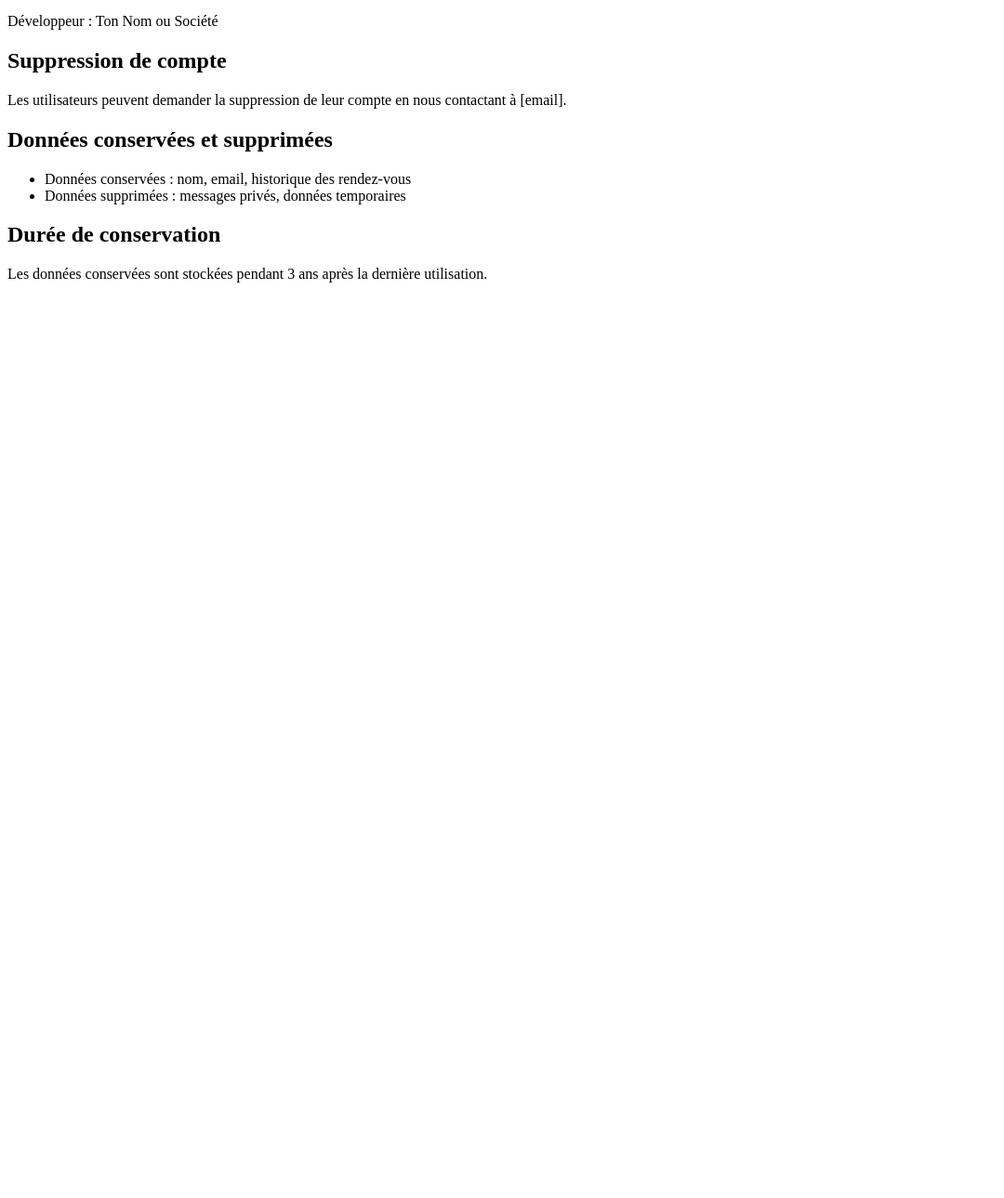
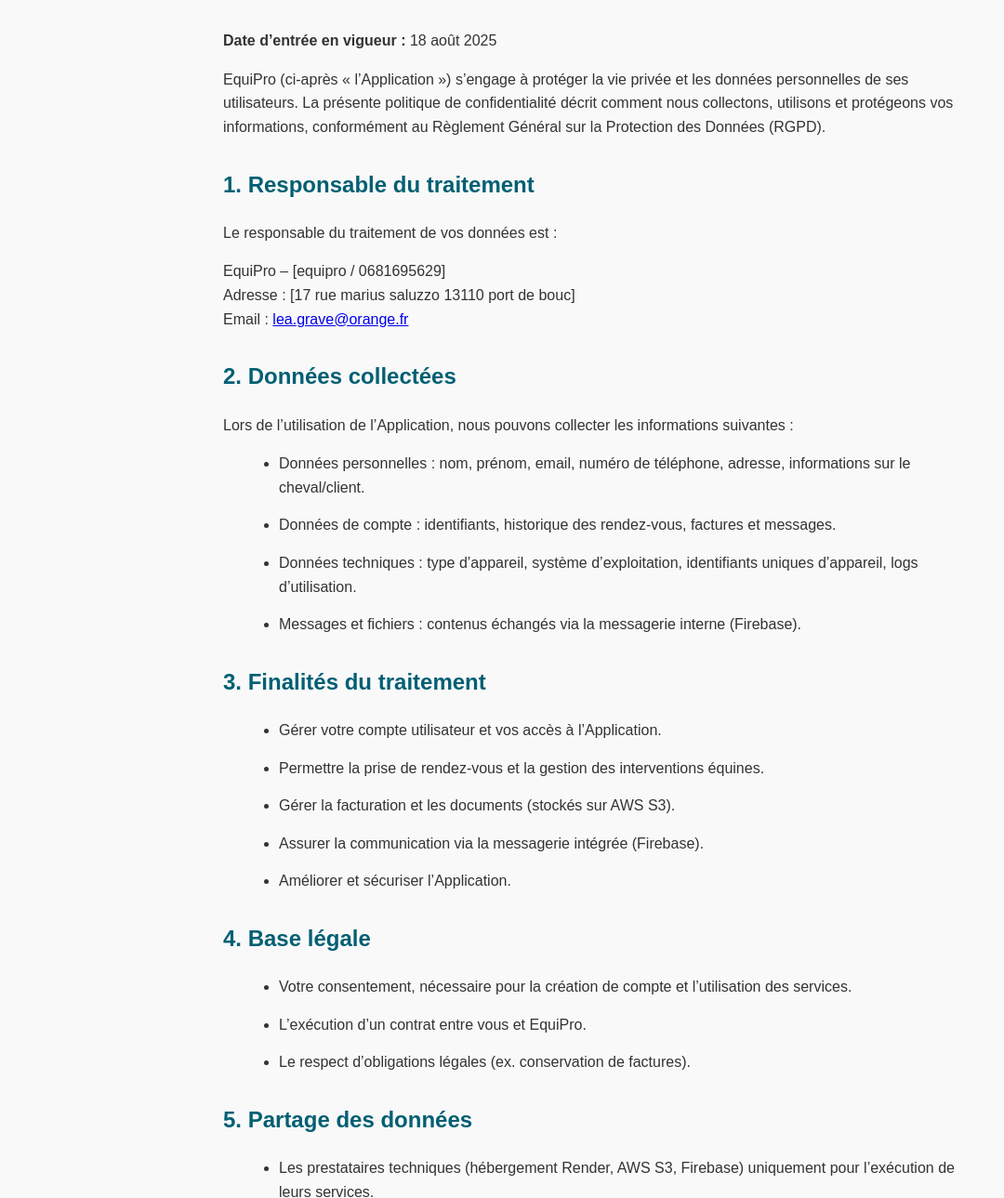
Before and after one commit to leagrave/equipro-policy, a plain HTML site: page privacy_policy.html in a window 1280 px wide. Shown: the part 100-1389 px from the top of the page at 93% size, without its empty margins (0-1080 px from the left). Before the commit the page ends 800 px from the top, so only its background shows below. Drawn offline with Linux system fonts and the light colour scheme.

Commit message:
Update privacy_policy.html

```diff
--- a/privacy_policy.html
+++ b/privacy_policy.html
@@ -1,24 +1,109 @@
 <!DOCTYPE html>
 <html lang="fr">
 <head>
-<meta charset="UTF-8">
-<title>Politique de confidentialité - EquiPro</title>
+    <meta charset="UTF-8">
+    <meta name="viewport" content="width=device-width, initial-scale=1.0">
+    <title>Politique de confidentialité – EquiPro</title>
+    <style>
+        body {
+            font-family: Arial, sans-serif;
+            line-height: 1.6;
+            max-width: 800px;
+            margin: 40px auto;
+            padding: 0 20px;
+            background-color: #f9f9f9;
+            color: #333;
+        }
+        h1, h2 {
+            color: #005f73;
+        }
+        h1 {
+            text-align: center;
+            margin-bottom: 40px;
+        }
+        h2 {
+            margin-top: 30px;
+        }
+        p, li {
+            margin-bottom: 15px;
+        }
+        ul {
+            margin-left: 20px;
+        }
+    </style>
 </head>
 <body>
-<h1>Politique de confidentialité - EquiPro</h1>
-<p>Nom de l'application : EquiPro</p>
-<p>Développeur : Ton Nom ou Société</p>
 
-<h2>Suppression de compte</h2>
-<p>Les utilisateurs peuvent demander la suppression de leur compte en nous contactant à [email].</p>
+    <h1>Politique de confidentialité – EquiPro</h1>
 
-<h2>Données conservées et supprimées</h2>
-<ul>
-<li>Données conservées : nom, email, historique des rendez-vous</li>
-<li>Données supprimées : messages privés, données temporaires</li>
-</ul>
+    <p><strong>Date d’entrée en vigueur :</strong> 18 août 2025</p>
 
-<h2>Durée de conservation</h2>
-<p>Les données conservées sont stockées pendant 3 ans après la dernière utilisation.</p>
+    <p>EquiPro (ci-après « l’Application ») s’engage à protéger la vie privée et les données personnelles de ses utilisateurs. La présente politique de confidentialité décrit comment nous collectons, utilisons et protégeons vos informations, conformément au Règlement Général sur la Protection des Données (RGPD).</p>
+
+    <h2>1. Responsable du traitement</h2>
+    <p>Le responsable du traitement de vos données est :</p>
+    <p>
+        EquiPro – [equipro / 0681695629]<br>
+        Adresse : [17 rue marius saluzzo 13110 port de bouc]<br>
+        Email : <a href="mailto:lea.grave@orange.fr">lea.grave@orange.fr</a>
+    </p>
+
+    <h2>2. Données collectées</h2>
+    <p>Lors de l’utilisation de l’Application, nous pouvons collecter les informations suivantes :</p>
+    <ul>
+        <li>Données personnelles : nom, prénom, email, numéro de téléphone, adresse, informations sur le cheval/client.</li>
+        <li>Données de compte : identifiants, historique des rendez-vous, factures et messages.</li>
+        <li>Données techniques : type d’appareil, système d’exploitation, identifiants uniques d’appareil, logs d’utilisation.</li>
+        <li>Messages et fichiers : contenus échangés via la messagerie interne (Firebase).</li>
+    </ul>
+
+    <h2>3. Finalités du traitement</h2>
+    <ul>
+        <li>Gérer votre compte utilisateur et vos accès à l’Application.</li>
+        <li>Permettre la prise de rendez-vous et la gestion des interventions équines.</li>
+        <li>Gérer la facturation et les documents (stockés sur AWS S3).</li>
+        <li>Assurer la communication via la messagerie intégrée (Firebase).</li>
+        <li>Améliorer et sécuriser l’Application.</li>
+    </ul>
+
+    <h2>4. Base légale</h2>
+    <ul>
+        <li>Votre consentement, nécessaire pour la création de compte et l’utilisation des services.</li>
+        <li>L’exécution d’un contrat entre vous et EquiPro.</li>
+        <li>Le respect d’obligations légales (ex. conservation de factures).</li>
+    </ul>
+
+    <h2>5. Partage des données</h2>
+    <ul>
+        <li>Les prestataires techniques (hébergement Render, AWS S3, Firebase) uniquement pour l’exécution de leurs services.</li>
+        <li>Aucune donnée n’est vendue ou communiquée à des tiers à des fins commerciales.</li>
+    </ul>
+
+    <h2>6. Sécurité</h2>
+    <p>Nous mettons en place des mesures techniques et organisationnelles pour protéger vos données contre toute perte, accès non autorisé ou modification.</p>
+
+    <h2>7. Durée de conservation</h2>
+    <ul>
+        <li>Les données liées à votre compte sont conservées tant que votre compte est actif.</li>
+        <li>Les documents et factures sont conservés conformément aux obligations légales.</li>
+    </ul>
+
+    <h2>8. Vos droits</h2>
+    <p>Conformément au RGPD, vous disposez des droits suivants :</p>
+    <ul>
+        <li>Accès à vos données personnelles</li>
+        <li>Rectification ou suppression de vos données</li>
+        <li>Limitation ou opposition au traitement</li>
+        <li>Portabilité de vos données</li>
+        <li>Retrait du consentement à tout moment</li>
+    </ul>
+    <p>Pour exercer ces droits, contactez-nous à <a href="mailto:contact@equipexemple.com">contact@equipexemple.com</a>.</p>
+
+    <h2>9. Cookies et technologies similaires</h2>
+    <p>L’Application peut utiliser des cookies pour améliorer l’expérience utilisateur. Aucune donnée personnelle n’est collectée à votre insu.</p>
+
+    <h2>10. Modifications de la politique</h2>
+    <p>Nous pouvons mettre à jour cette politique de confidentialité. Les modifications seront publiées dans l’Application avec la date de mise à jour.</p>
+
 </body>
 </html>
```
